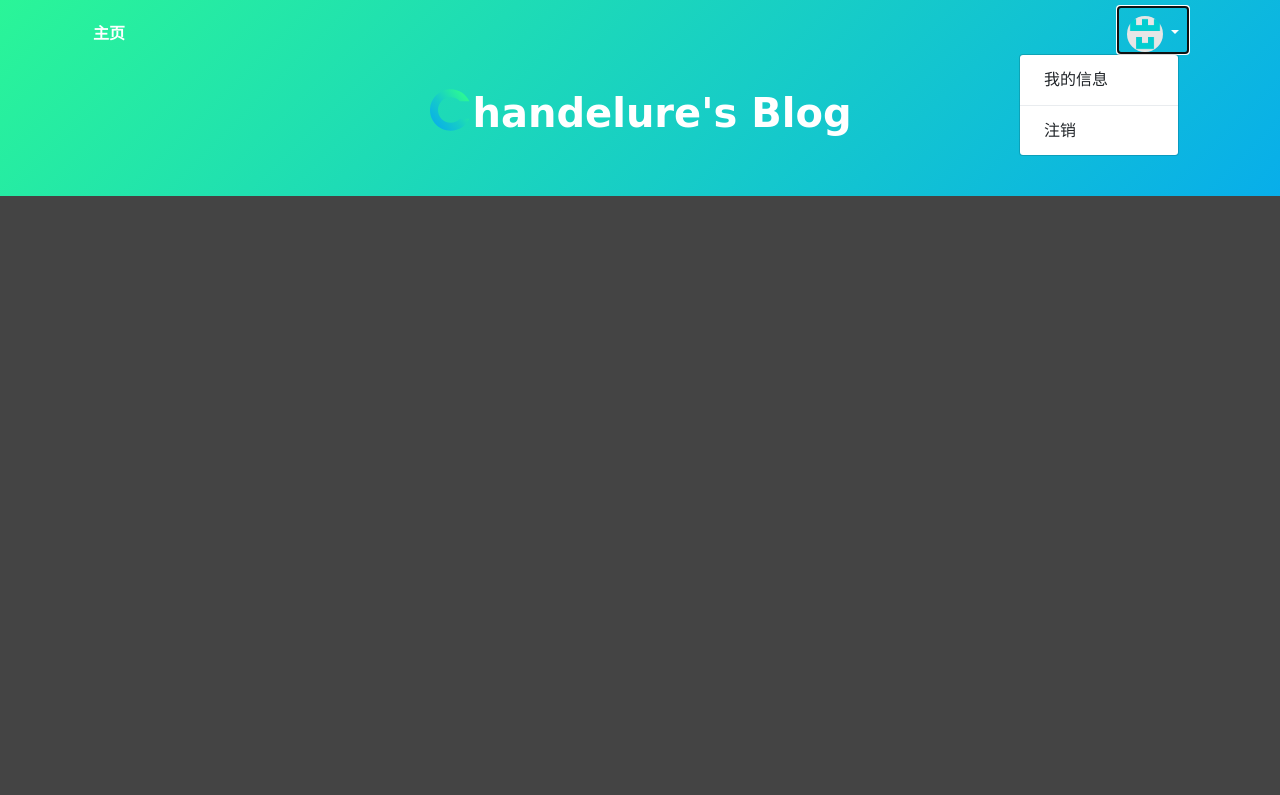
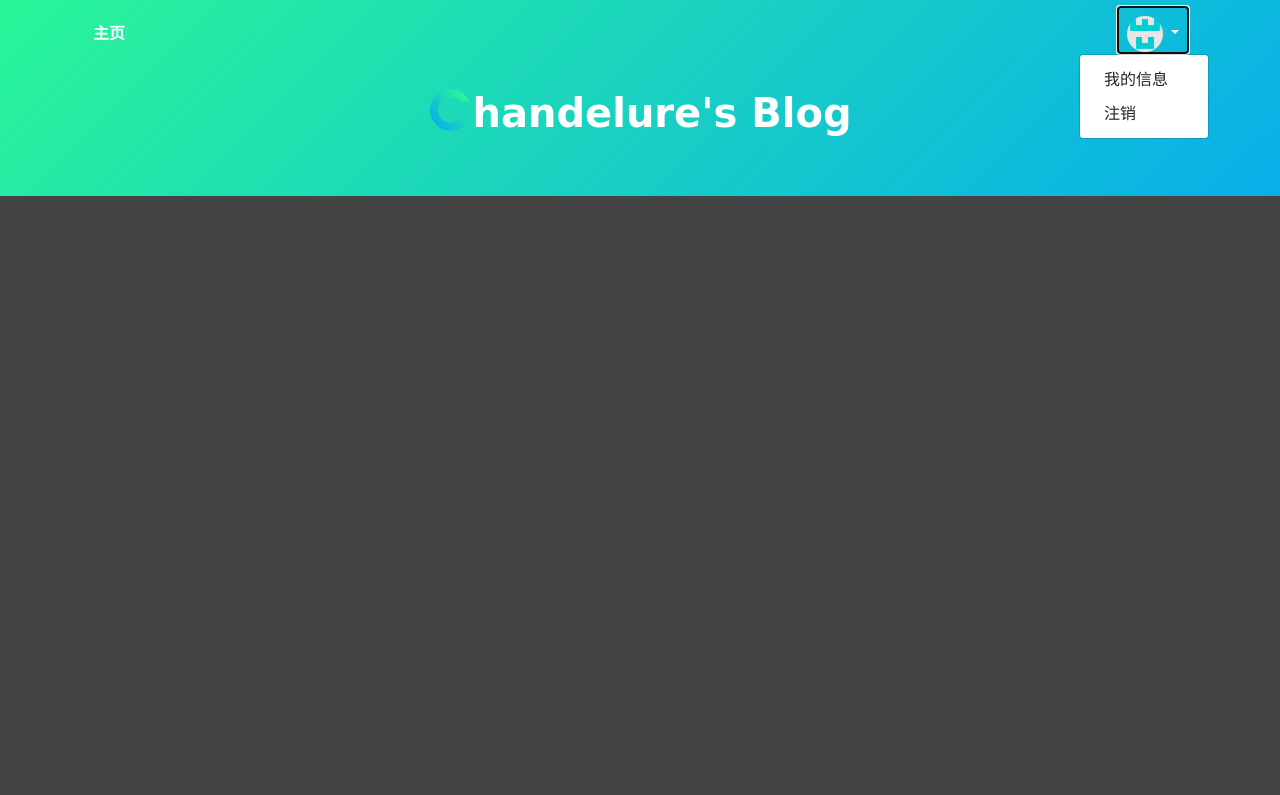
Before and after one commit to chandelures/chandeblog, a Django app: page / in a window 1280 px wide, after a click that opens the changed part. Shown: the top 795 px of the page. Run offline with Django 3.2, Linux system fonts and the light colour scheme; the visitor is signed in with stand-in values (Sample User, id 1); data that the repository does not hold is empty; style sheets or scripts are compiled from the project's sources; some libraries are stand-ins or nearby versions.

Commit message:
update: ui

```diff
--- a/blog/static/blog/css/base.scss
+++ b/blog/static/blog/css/base.scss
@@ -5,6 +5,7 @@ $custom-yellow: #FEE140;
 $custom-pink: #FA709A;
 $custom-dark: #000;
 $custom-main-bg-color: #444444;
+$custom-light: #f8f9fa;
 
 $bg-header-deg: 135deg;
 $bg-footer-deg: 45deg;
@@ -107,14 +108,21 @@ header {
     }
 
     .dropdown {
-
       .nav-link {
         color: $custom-white;
       }
 
       .dropdown-menu {
-        left: -100px;
+        left: -40px;
+        min-width: 130px;
 
+      }
+
+      .dropdown-item {
+        &:focus {
+          background-color: $custom-light;
+          color: $custom-dark;
+        }
       }
     }
   }
--- a/templates/account/profile.html
+++ b/templates/account/profile.html
@@ -50,7 +50,7 @@
                             {{ form.resume }}
                         </div>
                         <div class="text-center">
-                            <button type="submit" class="btn btn-update">更新个人信息</button>
+                            <button type="submit" class="btn btn-update">保存</button>
                         </div>
                     </form>
                 </div>
--- a/templates/blog/header.html
+++ b/templates/blog/header.html
@@ -39,7 +39,6 @@
                             </a>
                             <div class="dropdown-menu" aria-labelledby="navbarDropdown">
                                 <a class="dropdown-item" href="{% url 'userprofile:profile' %}">我的信息</a>
-                                <div class="dropdown-divider"></div>
                                 <a class="dropdown-item" href="{% url 'account_logout' %}">注销</a>
                             </div>
                         </li>
--- a/userprofile/models.py
+++ b/userprofile/models.py
@@ -3,9 +3,6 @@ from django.urls import reverse
 from django.contrib.auth.models import AbstractUser
 from imagekit.models import ProcessedImageField
 from imagekit.processors import ResizeToFill
-
-from django.db.models.signals import pre_delete
-from django.dispatch.dispatcher import receiver
 
 
 class User(AbstractUser):
```
